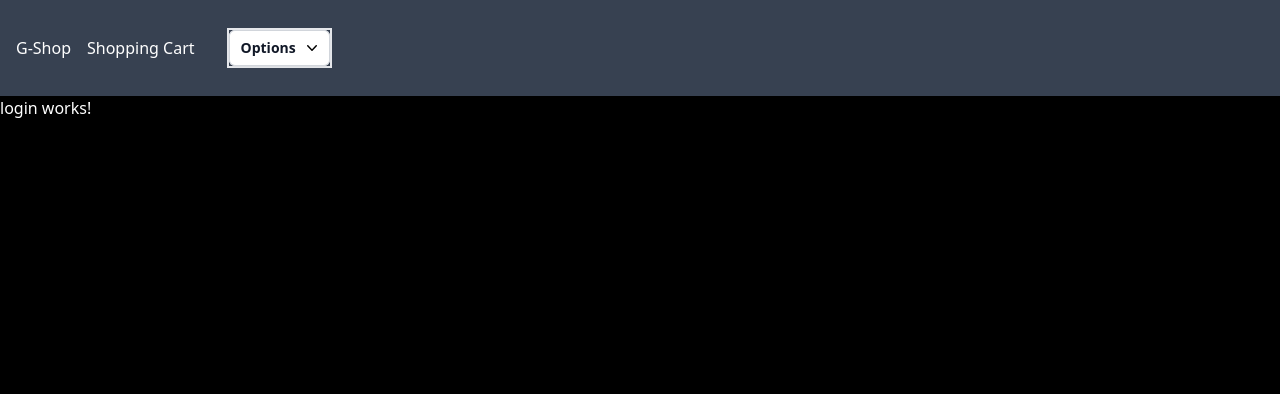
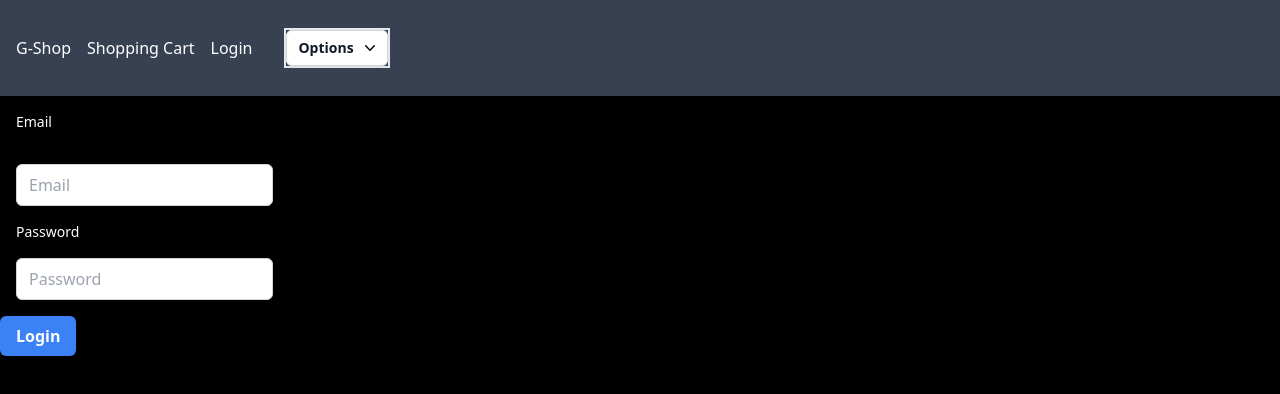
Before and after one commit to KOHTheCodeMaster/G-Shop, an Angular app: page /login in a window 1280 px wide. Shown: the top 394 px of the page. Built offline with nearby package versions, Linux system fonts and the light colour scheme.

Commit message:
#10 - Phase 1 - Skeleton Design - Login Service Added
Signed-off-by: Harshit Gupta <kohthecodemaster@gmail.com>

```diff
--- a/src/app/app.component.html
+++ b/src/app/app.component.html
@@ -1,6 +1,7 @@
 <div>
   <app-navbar (brandLogoClicked)="onBrandLogoClickedEvent()"
-              (shoppingCartClicked)="onShoppingCartClickedEvent()">
+              (shoppingCartClicked)="onShoppingCartClickedEvent()"
+              (loginClicked)="onLoginClickedEvent()">
   </app-navbar>
 
   <router-outlet></router-outlet>
--- a/src/app/app.component.ts
+++ b/src/app/app.component.ts
@@ -12,12 +12,16 @@ import {HomeComponent} from "./components/home/home.component";
 })
 export class AppComponent {
 
+    onBrandLogoClickedEvent() {
+        console.log('L0G - [app.component] - onBrandLogoClickedEvent() - Method invoked.');
+    }
+
     onShoppingCartClickedEvent() {
         console.log('L0G - [app.component] - onShoppingCartClickedEvent() - Method invoked.');
     }
 
-    onBrandLogoClickedEvent() {
-        console.log('L0G - [app.component] - onBrandLogoClickedEvent() - Method invoked.');
+    onLoginClickedEvent() {
+        console.log('L0G - [app.component] - onLoginClickedEvent() - Method invoked.');
     }
 
 }
--- a/src/app/components/login/login.component.html
+++ b/src/app/components/login/login.component.html
@@ -1 +1,38 @@
-<p>login works!</p>
+<div>
+
+  <ng-container *ngIf="!loggedInUser; then showLoginForm else welcomeUser"></ng-container>
+
+  <ng-template #showLoginForm>
+    <div class="flex flex-col space-y-4">
+
+      <label for="idEmail" class="m-4 text-sm font-medium text-white">Email</label>
+      <input id="idEmail" type="text" placeholder="Email" #inputEmail
+             class="w-fit m-4 px-3 py-2 rounded-md border border-gray-300 text-black
+           focus:outline-none focus:ring focus:ring-blue-500 focus:ring-opacity-50">
+
+      <label for="idPassword" class="m-4 text-sm font-medium text-white">Password</label>
+      <input id="idPassword" type="password" placeholder="Password" autocomplete="current-password" #inputPassword
+             class="w-fit m-4 px-3 py-2 rounded-md border border-gray-300 text-black
+           focus:outline-none focus:ring focus:ring-blue-500 focus:ring-opacity-50">
+
+      <button (click)="login(inputEmail.value, inputPassword.value)"
+              class="w-fit mt-4 px-4 py-2 bg-blue-500 text-white font-bold rounded-md hover:bg-blue-700
+            focus:outline-none focus:ring focus:ring-blue-300 focus:ring-opacity-50">
+        Login
+      </button>
+
+    </div>
+  </ng-template>
+
+  <ng-template #welcomeUser>
+    <h3 class="text-xl text-red-500 bg-yellow-200">Welcome {{ loggedInUser?.username ?? 'N/A' }}</h3>
+  </ng-template>
+
+
+  <!--
+    <ng-container *ngIf="loggedInUser">
+      <h3 class="text-red-500 bg-yellow-200">Welcome {{ loggedInUser.username }}</h3>
+    </ng-container>
+  -->
+
+</div>
--- a/src/app/components/login/login.component.ts
+++ b/src/app/components/login/login.component.ts
@@ -1,12 +1,29 @@
 import {Component} from '@angular/core';
+import {LoginService} from "../../service/login.service";
+import {User} from "../../interface/User";
+import {NgIf} from "@angular/common";
 
 @Component({
     selector: 'app-login',
     standalone: true,
-    imports: [],
+    imports: [NgIf],
     templateUrl: './login.component.html',
     styleUrl: './login.component.css'
 })
 export class LoginComponent {
 
+    loggedInUser: User | undefined = undefined;
+
+    constructor(private loginService: LoginService) {
+    }
+
+    login(strInputEmail: string, strInputPassword: string) {
+        console.log('L0G - [login.component] - login() - Method invoked.');
+        console.log('strInputEmail: ' + strInputEmail + ' | strInputPassword: ' + strInputPassword);
+
+        this.loggedInUser = this.loginService.loginUser(strInputEmail, strInputPassword);
+        console.log('loggedInUser: ' + this.loggedInUser);
+
+    }
+
 }
--- a/src/app/components/navbar/navbar.component.html
+++ b/src/app/components/navbar/navbar.component.html
@@ -2,6 +2,7 @@
 
   <a (click)="handleBrandBtnClick()" routerLink="/">G-Shop</a>
   <a (click)="handleShoppingCartNavBtnClick()" routerLink="/shopping-cart">Shopping Cart</a>
+  <a (click)="loginNavBtnClicked()" routerLink="/login">Login</a>
 
   <app-options-menu></app-options-menu>
 
--- a/src/app/components/navbar/navbar.component.ts
+++ b/src/app/components/navbar/navbar.component.ts
@@ -11,18 +11,23 @@ import {RouterLink} from "@angular/router";
 })
 export class NavbarComponent {
 
+    brandLogoClicked: OutputEmitterRef<void> = output();
     shoppingCartClicked: OutputEmitterRef<void> = output();
-    brandLogoClicked: OutputEmitterRef<void> = output();
+    loginClicked: OutputEmitterRef<void> = output();
 
-    // @Output() shoppingCartClicked: EventEmitter<void> = new EventEmitter<void>();
+    handleBrandBtnClick() {
+        console.log('L0G - [navbar.component] - handleBrandBtnClick() - Method Invoked.');
+        this.brandLogoClicked.emit();
+    }
 
     handleShoppingCartNavBtnClick() {
         console.log('L0G - [navbar.component] - handleShoppingCartNavBtnClick() - Method Invoked.');
         this.shoppingCartClicked.emit();
     }
 
-    handleBrandBtnClick() {
-        console.log('L0G - [navbar.component] - handleBrandBtnClick() - Method Invoked.');
-        this.brandLogoClicked.emit();
+    loginNavBtnClicked() {
+        console.log('L0G - [navbar.component] - loginNavBtnClicked() - Method Invoked.');
+        this.loginClicked.emit();
     }
+
 }
--- /dev/null
+++ b/src/app/interface/User.ts
@@ -0,0 +1,7 @@
+export interface User {
+    id: number,
+    username: string;
+    email: string,
+    password: string,
+    admin: boolean,
+}
--- /dev/null
+++ b/src/app/service/login.service.ts
@@ -0,0 +1,92 @@
+import {Injectable} from '@angular/core';
+import {User} from "../interface/User";
+
+@Injectable({
+    providedIn: 'root'
+})
+export class LoginService {
+
+    protected userList: User[] = [
+        {
+            id: 0,
+            username: 'Admin',
+            email: 'admin@gmail.com',
+            password: 'admin',
+            admin: true,
+        },
+        {
+            id: 1,
+            username: 'John',
+            email: 'john@gmail.com',
+            password: 'john',
+            admin: false,
+        },
+        {
+            id: 2,
+            username: 'test-user-1',
+            email: 'test-user-1@abc.com',
+            password: 'test',
+            admin: false,
+        },
+        {
+            id: 3,
+            username: 'test-user-2',
+            email: 'test-user-2@abc.com',
+            password: 'test',
+            admin: false,
+        },
+        {
+            id: 4,
+            username: 'test-user-3',
+            email: 'test-user-3@abc.com',
+            password: 'test',
+            admin: false,
+        },
+        {
+            id: 5,
+            username: 'test-admin-1',
+            email: 'test-admin-1@abc.com',
+            password: 'admin',
+            admin: true,
+        },
+
+    ];
+
+    getAllUsers(): User[] {
+        return this.userList;
+    }
+
+    getUserById(id: number): User | undefined {
+        return this.userList.find(user => user.id === id);
+    }
+
+    submitForm(strEmail: string, strPassword: string) {
+        console.log(`strEmail: ${strEmail}, strPassword: ${strPassword}`);
+    }
+
+    loginUser(strInputEmail: string, strInputPassword: string): User | undefined {
+
+        let loggedInUser: User | undefined = undefined;
+        let allUsers: User[] = this.getAllUsers();
+
+        for (const user of allUsers) {
+
+            /*
+            console.log('user.email.toLowerCase(): ' + user.email.toLowerCase() + '\n' +
+                'strInputEmail: ' + strInputEmail + '\n' +
+                'user.password.toLowerCase(): ' + user.password.toLowerCase() + '\n' +
+                'strInputPassword: ' + strInputPassword + '\n' +
+                'user.email.toLowerCase() === strInputEmail: ' + (user.email.toLowerCase() === strInputEmail) + '\n' +
+                'user.password.toLowerCase() === strInputEmail: ' + (user.password.toLowerCase() === strInputPassword) + '\n' +
+                '\n\n');
+            */
+
+            if (user.email.toLowerCase() === strInputEmail && user.password.toLowerCase() === strInputPassword)
+                loggedInUser = user;
+        }
+
+        return loggedInUser;
+
+    }
+
+}
```
